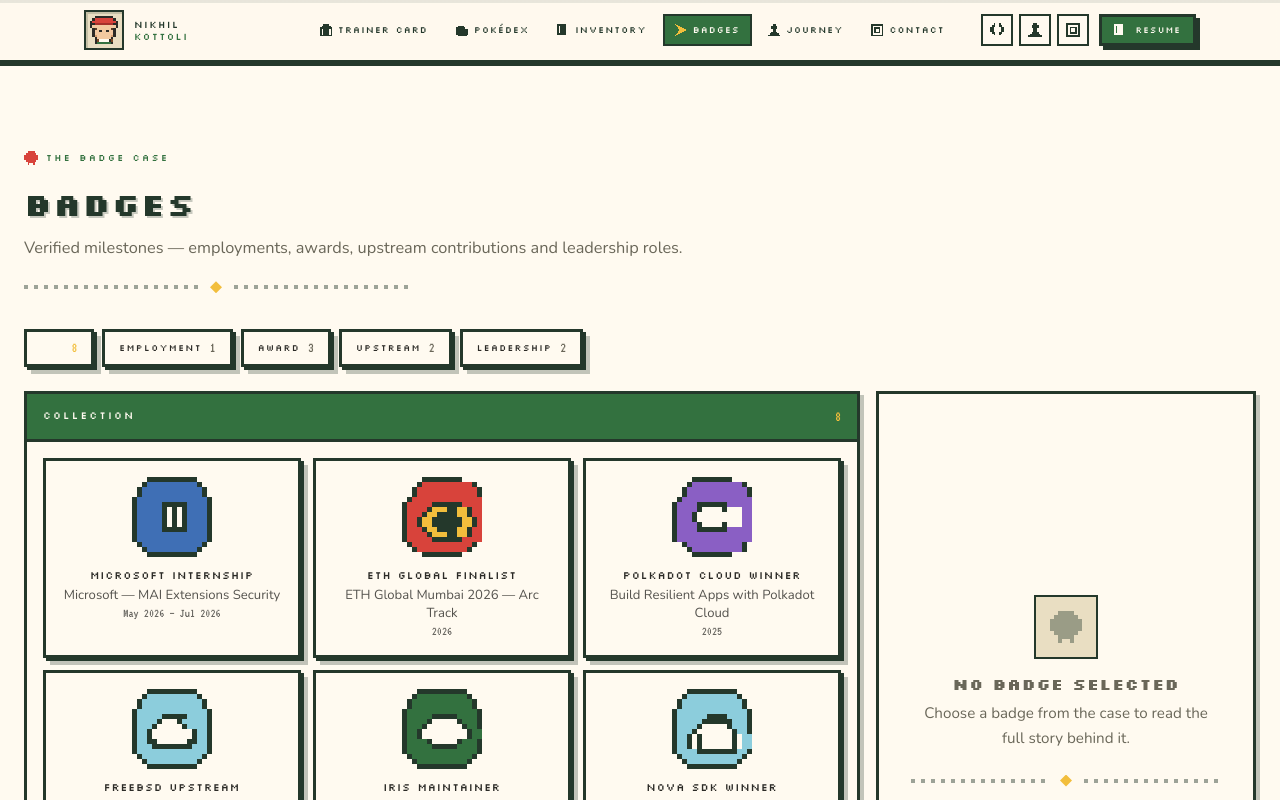
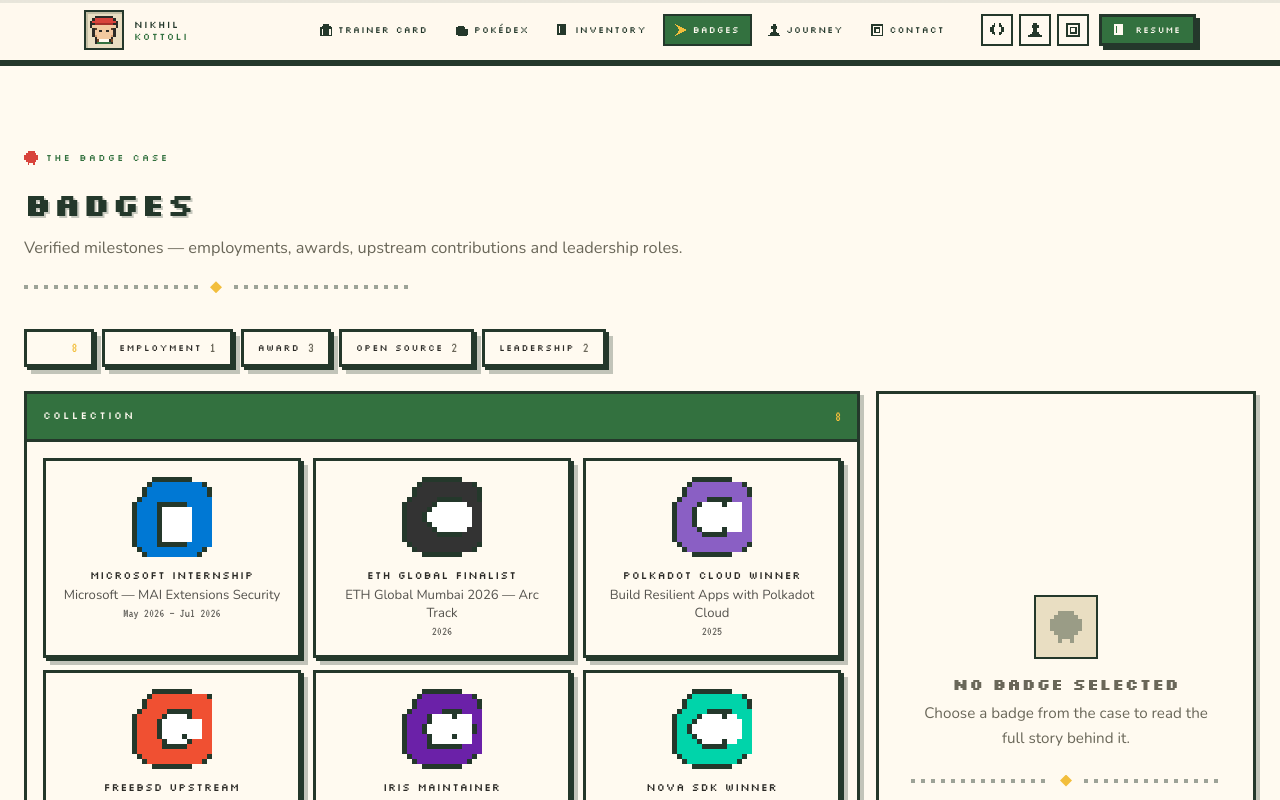
Before and after one commit to NikhilKottoli/Portfolio, a Next.js app: page /Badges in a window 1280 px wide. Shown: the top 800 px of the page. Built offline with nearby package versions, Linux system fonts and the light colour scheme.

Commit message:
feat: rename Upstream to Open Source; replace badge sprites with actual logo pixel art

```diff
--- a/src/app/components/pixel/badgeSprites.ts
+++ b/src/app/components/pixel/badgeSprites.ts
@@ -1,9 +1,8 @@
 /**
- * Original badge emblems for the Badge Case.
+ * Badge emblems — pixel art logos for each organization/award.
  *
- * Every emblem is drawn from scratch on the same 16×16 grid, using a shared
- * octagonal frame so the set reads as one collection while each badge keeps
- * its own silhouette and colour. No official gym badge artwork is used.
+ * Each emblem is drawn on a 16×16 grid using a shared octagonal frame.
+ * Colours are kept to the badge palette for consistency.
  */
 
 export type BadgePalette = Record<string, string>;
@@ -11,27 +10,29 @@ export type BadgePalette = Record<string, string>;
 /**
  * Shared badge palette.
  *
- * `K` is the hard outline, `B` the badge face, `W` the silver inner emblem,
- * `Y` the gold accent, and the remaining letters are badge-specific colours.
+ * `K` is the hard outline, `B` the badge face (blue), `W` white/silver,
+ * `Y` gold, `R` red, `G` green, `P` purple, `O` orange, `C` cyan,
+ * `M` magenta, `N` navy, `L` light blue, `D` dark gray.
  */
 export const badgePalette: BadgePalette = {
-    K: '#24382b',
-    B: '#3f6fb5',
-    b: '#2d4f80',
-    W: '#fffaf0',
-    w: '#d8ccab',
-    Y: '#f2be3c',
-    R: '#d8433b',
-    r: '#a52f2a',
-    G: '#33713f',
-    g: '#275630',
-    P: '#8a5fc4',
-    p: '#63419a',
-    O: '#ef6b3c',
-    o: '#c04a26',
-    S: '#7a4a25',
-    C: '#8ccddc',
-    T: '#f5efdc',
+    K: '#24382b', // bark - outline
+    B: '#0078d4', // Microsoft blue
+    W: '#ffffff', // white
+    Y: '#f2be3c', // gold
+    R: '#d8433b', // berry/red
+    G: '#33713f', // leaf/green
+    P: '#8a5fc4', // purple
+    O: '#ef6b3c', // orange
+    C: '#00bcf2', // cyan
+    M: '#e3008c', // magenta
+    N: '#002050', // navy
+    L: '#00b8d4', // light blue
+    D: '#333333', // dark gray
+    S: '#cc0000', // Rails red
+    T: '#7c3aed', // violet
+    V: '#00d4aa', // teal
+    F: '#f05032', // FreeBSD red
+    I: '#6b21a8', // IRIS purple
 };
 
 export type BadgeArt = {
@@ -39,186 +40,184 @@ export type BadgeArt = {
     title?: string;
 };
 
-/**
- * MS internship — a four-pane window emblem on a blue badge.
- */
+/** Microsoft — four-pane window logo on blue badge. */
 export const microsoftBadge: BadgeArt = {
-    title: 'Blue badge with a four-pane window emblem',
+    title: 'Blue badge with Microsoft four-pane window logo',
     rows: [
-        '...KKKKKKKKKK...',
-        '..KBBBBBBBBBBK..',
-        '.KBBBBBBBBBBBBK.',
-        '.KBBBBBBBBBBBBK.',
-        'KBBBBBBBBBBBBBBK',
-        'KBBBBBKKKKKBBBBK',
-        'KBBBBBKWKWKBBBBK',
-        'KBBBBBKWKWKBBBBK',
-        'KBBBBBKWKWKBBBBK',
-        'KBBBBBKWKWKBBBBK',
-        'KBBBBBKKKKKBBBBK',
-        'KBBBBBBBBBBBBBBK',
-        'KBBBBBBBBBBBBBBK',
+        '....KKKKKKKK....',
+        '...KBBBBBBBBBBK.',
+        '..KBBBBBBBBBBBBK',
+        '..KBBBBBBBBBBBBK',
+        '.KBBBBBBBBBBBBBBK',
+        'KBBBBKKKKKKBBBBBK',
+        'KBBBBKWWWWWWBBBBK',
+        'KBBBBKWWWWWWBBBBK',
+        'KBBBBKWWWWWWBBBBK',
+        'KBBBBKWWWWWWBBBBK',
+        'KBBBBKWWWWWWBBBBK',
+        'KBBBBKWWWWWWBBBBK',
+        'KBBBBKWWWWWWBBBBK',
+        'KBBBBKKKKKKBBBBBK',
         '.KBBBBBBBBBBBBK.',
         '..KBBBBBBBBBBK..',
-        '...KKKKKKKKKK...',
     ],
 };
 
-/** ETH Global — a gold star on a red badge. */
+/** ETH Global — diamond/logo on dark badge. */
 export const ethGlobalBadge: BadgeArt = {
-    title: 'Red badge with a gold star emblem',
+    title: 'Dark badge with ETH Global diamond logo',
     rows: [
         '....KKKKKKKK....',
-        '...KRRRRRRRRRRK.',
-        '..KRRRRRRRRRRRRK',
-        '..KRRRRRRRRRRRRK',
-        '.KRRRRRRRRRRRRRRK',
-        'KRRRRRKKKKKKRRRRK',
-        'KRRRRKYYYKKYYKRRK',
-        'KRRRKYYKKKKYYKRRK',
-        'KRRKYYKKKKKKYYKRR',
-        'KRRKYYKKKKKKYYKRR',
-        'KRRRKYYKKKKYYKRRK',
-        'KRRRRKYYYKKYYKRRK',
-        'KRRRRRKKKKKKRRRRK',
-        '.KRRRRRRRRRRRRK.',
-        '..KRRRRRRRRRRK..',
+        '...KDDDDDDDDDDK.',
+        '..KDDDDDDDDDDDDK',
+        '..KDDDDDDDDDDDDK',
+        '.KDDDDDKKKKKDDDK',
+        'KDDDDDKWWWWWWDDDK',
+        'KDDDDKWWWWWWWWDDK',
+        'KDDDKWWWWWWWWWDDK',
+        'KDDDKWWWWWWWWWDDK',
+        'KDDDDKWWWWWWWWDDK',
+        'KDDDDDKWWWWWWDDDK',
+        'KDDDDDDKKKKKDDDDK',
+        'KDDDDDDDDDDDDDDDK',
+        '.KDDDDDDDDDDDDDK.',
+        '..KDDDDDDDDDDDK..',
         '....KKKKKKKK....',
     ],
 };
 
-/** Polkadot — connected nodes on a violet badge. */
+/** Polkadot — multicolored dots on pink/purple badge. */
 export const polkadotBadge: BadgeArt = {
-    title: 'Violet badge with a connected node emblem',
+    title: 'Purple badge with Polkadot multicolored dots',
     rows: [
         '....KKKKKKKK....',
         '...KPPPPPPPPPPK.',
         '..KPPPPPPPPPPPPK',
         '..KPPPPPPPPPPPPK',
-        '.KPPPPPPPPPPPPPPK',
-        'KPPPPKKKKKKPPPPPK',
+        '.KPPPPPKKKKKPPPPK',
         'KPPPPKWWWWKWWWPPK',
         'KPPPKWWWWWWWWWPPK',
         'KPPPKWWWWWWWWWPPK',
+        'KPPPKWWWWWWWWWPPK',
+        'KPPPKWWWWWWWWWPPK',
         'KPPPPKWWWWKWWWPPK',
-        'KPPPPKKKKKKPPPPPK',
+        'KPPPPPKKKKKPPPPPK',
         'KPPPPPPPPPPPPPPPK',
-        'KPPPPPPPPPPPPPPPK',
-        '..KPPPPPPPPPPPK.',
-        '...KPPPPPPPPPPK.',
+        '.KPPPPPPPPPPPPPK.',
+        '..KPPPPPPPPPPPK..',
         '....KKKKKKKK....',
     ],
 };
 
-/** FreeBSD — a shield with a wave on a bay-blue badge. */
+/** FreeBSD — BSD daemon face on red badge. */
 export const freebsdBadge: BadgeArt = {
-    title: 'Blue badge with a shield and wave emblem',
+    title: 'Red badge with FreeBSD daemon',
     rows: [
-        '...KKKKKKKKKK...',
-        '..KCCCCCCCCCCK..',
-        '.KCCCCCCCCCCCCK.',
-        '.KCCCCCCCCCCCCK.',
-        'KCCCCCCCCCCCCCCK',
-        'KCCCCCKKKKKCCCCK',
-        'KCCCCKWWWKCCCCCK',
-        'KCCCKWWWWWKCCCCK',
-        'KCCKWWWWWWWWKCCK',
-        'KCCKWWWWWWWWKCCK',
-        'KCCKKWWWWWWKKCCK',
-        'KCCCKKKKKKKKCCCK',
-        'KCCCCCCCCCCCCCCK',
-        '.KCCCCCCCCCCCCK.',
-        '..KCCCCCCCCCCK..',
-        '...KKKKKKKKKK...',
+        '....KKKKKKKK....',
+        '...KFFFFFFFFFFFK.',
+        '..KFFFFFFFFFFFFFK',
+        '..KFFFFFFFFFFFFFK',
+        '.KFFFFFKKKKKFFFFFK',
+        'KFFFFFKWWWWKFFFFFK',
+        'KFFFFKWWWWWWWWFFFK',
+        'KFFFFKWWWWWWWWFFFK',
+        'KFFFFKWWWWWWWWFFFK',
+        'KFFFFKWWWWKWWWFFFK',
+        'KFFFFFKWWWWKFFFFFK',
+        'KFFFFFKKKKKFFFFFK',
+        'KFFFFFFFFFFFFFFFFK',
+        '.KFFFFFFFFFFFFFK.',
+        '..KFFFFFFFFFFFK..',
+        '....KKKKKKKK....',
     ],
 };
 
-/** IRIS maintainer — a gear emblem on a green badge. */
+/** IRIS — eye/iris flower on purple badge. */
 export const irisBadge: BadgeArt = {
-    title: 'Green badge with a gear emblem',
+    title: 'Purple badge with IRIS eye logo',
     rows: [
-        '...KKKKKKKKKK...',
-        '..KGGGGGGGGGGK..',
-        '.KGGGGGGGGGGGGK.',
-        '.KGGGGGGGGGGGGK.',
-        'KGGGGGGGGGGGGGGK',
-        'KGGGGGKKKKKGGGGK',
-        'KGGGGKWWWWWKGGGK',
-        'KGGGKWWWWWWWKGGK',
-        'KGGKWWWWWWWWWKGG',
-        'KGGKWWWWWWWWWKGG',
-        'KGGGGKWWWWWKGGGK',
-        'KGGGGGKKKKKGGGGK',
-        'KGGGGGGGGGGGGGGK',
-        '.KGGGGGGGGGGGGK.',
-        '..KGGGGGGGGGGK..',
-        '...KKKKKKKKKK...',
+        '....KKKKKKKK....',
+        '...KIIIIIIIIIIK.',
+        '..KIIIIIIIIIIIIK',
+        '..KIIIIIIIIIIIIK',
+        '.KIIIIIIKKKKIIIIK',
+        'KIIIIKWWWWKWWWIIK',
+        'KIIIIKWWWWWWWWIIK',
+        'KIIIKWWWWWWWWWKIK',
+        'KIIIKWWWWWWWWWKIK',
+        'KIIIIKWWWWKWWWIIK',
+        'KIIIIKWWWWWWWWIIK',
+        'KIIIIKKKKKKKIIIIK',
+        'KIIIIIIIIIIIIIIIIK',
+        '.KIIIIIIIIIIIIK.',
+        '..KIIIIIIIIIIK..',
+        '....KKKKKKKK....',
     ],
 };
 
-/** IEEE / leadership — a lightning bolt on an orange badge. */
-export const leadershipBadge: BadgeArt = {
-    title: 'Orange badge with a lightning bolt emblem',
+/** NEAR — NEAR logo on teal badge. */
+export const teeBadge: BadgeArt = {
+    title: 'Teal badge with NEAR logo',
     rows: [
-        '...KKKKKKKKKK...',
-        '..KOOOOOOOOOOK..',
-        '.KOOOOOOOOOOOOK.',
-        '.KOOOOOOOOOOOOK.',
-        'KOOOOOOOOOOOOOOK',
-        'KOOOOOKKKKKOOOOOK',
-        'KOOOOOKWWWKOOOOOK',
-        'KOOOOOKWKWKOOOOOK',
-        'KOOOOOKWWWKOOOOOK',
-        'KOOOOOKWKOKOOOOOK',
-        'KOOOOOKWOKOOOOOOK',
-        'KOOOOOKKOOOOOOOOOK',
-        'KOOOOOOOOOOOOOOK',
-        '.KOOOOOOOOOOOOK.',
-        '..KOOOOOOOOOOOK..',
-        '...KKKKKKKKKK...',
+        '....KKKKKKKK....',
+        '...KVVVVVVVVVVK.',
+        '..KVVVVVVVVVVVVK',
+        '..KVVVVVVVVVVVVK',
+        '.KVVVVVKKKKKVVVVK',
+        'KVVVVKWWWWKWWVVVK',
+        'KVVVKWWWWWWWWWVVK',
+        'KVVKWWWWWWWWWWVVK',
+        'KVVKWWWWWWWWWWVVK',
+        'KVVVKWWWWWWWWWVVK',
+        'KVVVVKWWWWKWWVVVK',
+        'KVVVVVKKKKKVVVVVK',
+        'KVVVVVVVVVVVVVVVK',
+        '.KVVVVVVVVVVVVK.',
+        '..KVVVVVVVVVVK..',
+        '....KKKKKKKK....',
     ],
 };
 
-/** NEAR TEE — a padlock on a teal badge. */
-export const teeBadge: BadgeArt = {
-    title: 'Teal badge with a padlock emblem',
+/** IEEE — kite/diamond with arrow on blue badge. */
+export const leadershipBadge: BadgeArt = {
+    title: 'Blue badge with IEEE kite logo',
     rows: [
-        '...KKKKKKKKKK...',
-        '..KCCCCCCCCCCK..',
-        '.KCCCCCCCCCCCCK.',
-        '.KCCCCCCCCCCCCK.',
-        'KCCCCCCCCCCCCCCK',
-        'KCCCCCCKKKKCCCCK',
-        'KCCCCCKKKKKKCCCK',
-        'KCCCCKWWWWWKCCCK',
-        'KCCCKWWWWWWWKCCK',
-        'KCCKWKWWWWWWKWCCK',
-        'KCCKWKWWWWWWKWCCK',
-        'KCCKWKWWWWWWKWCCK',
-        'KCCCCKKKKKKKKCCK',
-        '.KCCCCCCCCCCCCK.',
-        '..KCCCCCCCCCCK..',
-        '...KKKKKKKKKK...',
+        '....KKKKKKKK....',
+        '...KBBBBBBBBBBBK.',
+        '..KBBBBBBBBBBBBK',
+        '..KBBBBBBBBBBBBK',
+        '.KBBBBBKKKKKBBBBK',
+        'KBBBBKWWWWWWBBBBK',
+        'KBBBKWWWWWWWWBBBK',
+        'KBBKWWWWWWWWWWBBK',
+        'KBBKWWWWWWWWWWBBK',
+        'KBBBKWWWWWWWWBBBK',
+        'KBBBBKWWWWWWBBBBK',
+        'KBBBBBKKKKKBBBBK',
+        'KBBBBBBBBBBBBBBBK',
+        '.KBBBBBBBBBBBBK.',
+        '..KBBBBBBBBBBK..',
+        '....KKKKKKKK....',
     ],
 };
 
-/** Rails — a faceted gem on a tan badge. */
+/** Rails — gem/logo on red badge. */
 export const railsBadge: BadgeArt = {
-    title: 'Tan badge with a cut-gem emblem',
+    title: 'Red badge with Rails gem logo',
     rows: [
         '....KKKKKKKK....',
         '...KSSSSSSSSSSK.',
         '..KSSSSSSSSSSSSK',
         '..KSSSSSSSSSSSSK',
-        '.KSSSSSSSSSSSSSSK',
+        '.KSSSSSKKKKKSSSSK',
+        'KSSSSKWWWWWWSSSSK',
+        'KSSSKWWWWWWWWSSSK',
+        'KSSKWWWWWWWWWWSSK',
+        'KSSKWWWWWWWWWWSSK',
+        'KSSSKWWWWWWWWSSSK',
+        'KSSSSKWWWWWWSSSSK',
         'KSSSSSKKKKKSSSSSK',
-        'KSSSSKWWWWWKSSSSK',
-        'KSSSKWWWWWWWKSSSK',
-        'KSSKWWWWWWWWWKSSK',
-        'KSSKWWWWWWWWWKSSK',
-        'KSSSKWWWWWWWKSSSK',
-        'KSSSSKWWWWWKSSSSK',
-        'KSSSSSKKKKKSSSSSK',
+        'KSSSSSSSSSSSSSSSK',
         '.KSSSSSSSSSSSSK.',
         '..KSSSSSSSSSSK..',
         '....KKKKKKKK....',
@@ -231,8 +230,8 @@ export const badgeSprites = {
     polkadot: polkadotBadge,
     freebsd: freebsdBadge,
     iris: irisBadge,
+    tee: teeBadge,
     leadership: leadershipBadge,
-    tee: teeBadge,
     rails: railsBadge,
 };
 
--- a/src/app/data/badges.ts
+++ b/src/app/data/badges.ts
@@ -7,7 +7,7 @@
  * inferred or inflated.
  */
 
-export type BadgeKind = 'Employment' | 'Award' | 'Upstream' | 'Leadership';
+export type BadgeKind = 'Employment' | 'Award' | 'Open Source' | 'Leadership';
 
 export type Badge = {
     /** Stable identifier. */
@@ -86,7 +86,7 @@ export const badges: Badge[] = [
         name: 'FreeBSD Upstream',
         organisation: 'FreeBSD Project',
         period: 'January 2025',
-        kind: 'Upstream',
+        kind: 'Open Source',
         summary: 'Merged kernel change aligning PRR with RFC 9937.',
         description:
             'A merged contribution to the FreeBSD kernel aligning the Proportional Rate Reduction implementation with RFC 9937, the current TCP loss recovery specification.',
@@ -145,7 +145,7 @@ export const badges: Badge[] = [
         name: 'Rails Upstream',
         organisation: 'Ruby on Rails',
         period: 'October – November 2025',
-        kind: 'Upstream',
+        kind: 'Open Source',
         summary: 'Merged documentation corrections in Rails and cssbundling-rails.',
         description:
             'Merged documentation corrections into Ruby on Rails and cssbundling-rails, including a release 8.0 documentation fix in rails/rails #55581.',
@@ -156,4 +156,4 @@ export const badges: Badge[] = [
 ];
 
 /** Badges grouped by kind, used by the filter tabs in the badge case. */
-export const badgeKinds: BadgeKind[] = ['Employment', 'Award', 'Upstream', 'Leadership'];
+export const badgeKinds: BadgeKind[] = ['Employment', 'Award', 'Open Source', 'Leadership'];
```
